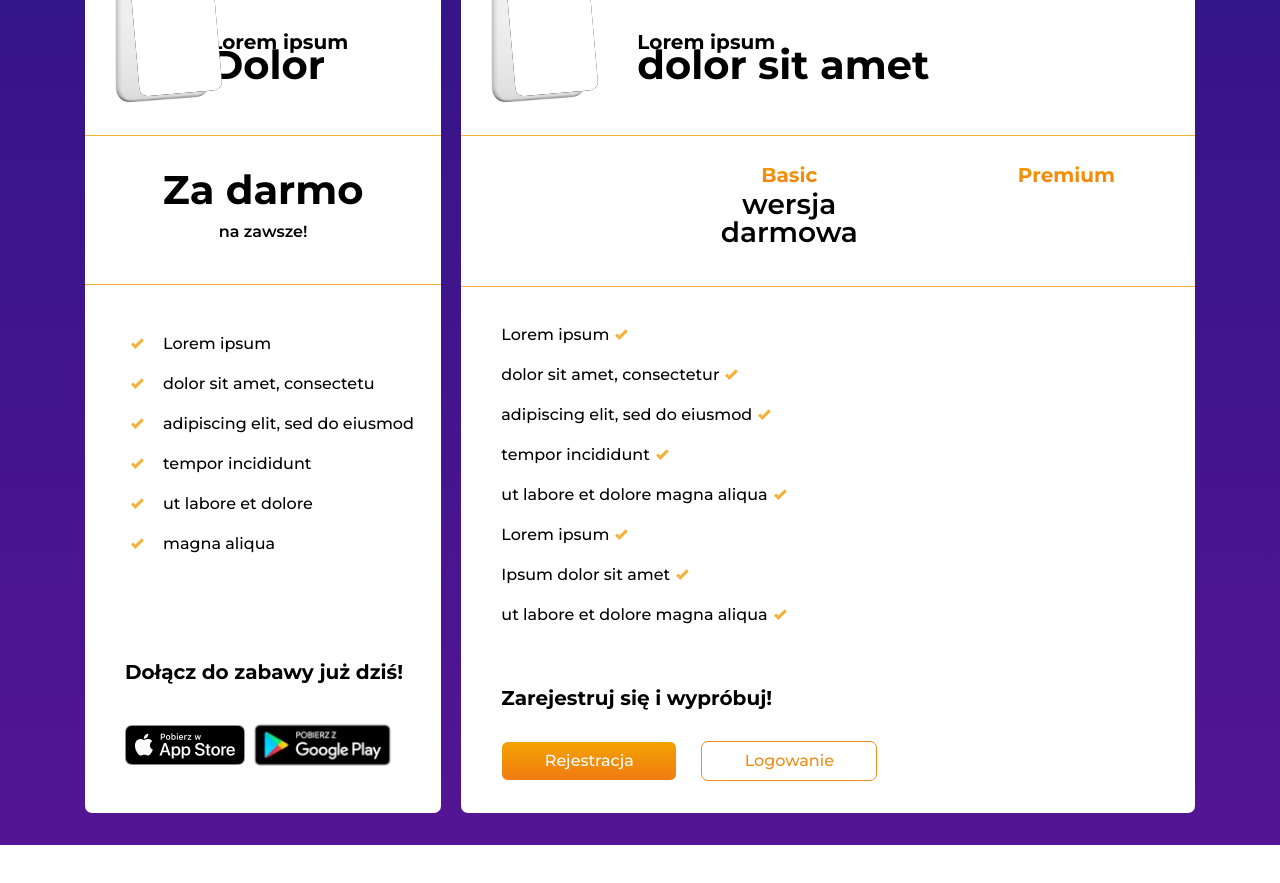
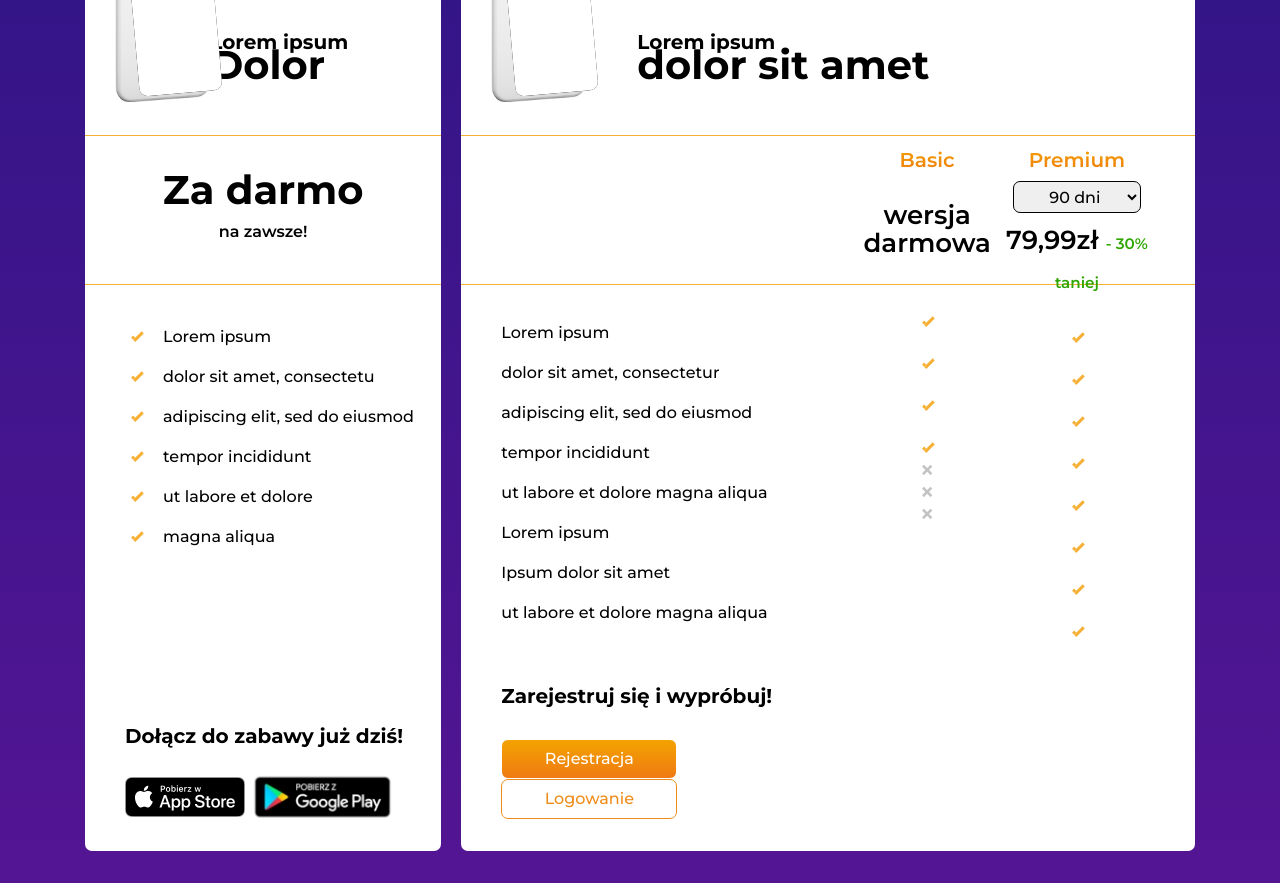
Before and after one commit to HubertOkonski/LandingPage, a React (Create React App) app: page / in a window 1280 px wide. Shown: the part 2880-3763 px from the top of the page. Before the commit the page ends 3725 px from the top, so only its background shows below. Built offline with nearby package versions, Linux system fonts and the light colour scheme.

Commit message:
before grid

```diff
--- a/src/App.scss
+++ b/src/App.scss
@@ -344,22 +344,35 @@ body {
   }
 }
 .sm-box {
+  transform: translate(0, -9.25rem);
+  margin-top: 0.5rem;
+  text-align: center;
+  font-weight: 600;
+  font-size: 1.625rem;
   p:nth-child(1) {
-    font-size: 1.25rem !important;
+    font-size: 1.25rem;
     background: -webkit-linear-gradient(#f3a300, #f07a13);
     -webkit-background-clip: text;
     -webkit-text-fill-color: transparent;
   }
   p:nth-child(2) {
-    font-size: 1.75rem !important;
     line-height: 1.75rem;
     background-clip: unset;
     background: none;
   }
 }
+.basic {
+  p {
+    margin-bottom: 1.65rem;
+  }
+}
+.flexbox-container {
+  display: flex;
+  justify-content: space-between;
+}
 .part-two-boxlg {
   display: flex;
-  padding: 0;
+  padding: 4.6rem;
   justify-content: flex-end;
   div {
     padding: 1.5rem 5rem;
@@ -380,6 +393,7 @@ body {
   background: -webkit-linear-gradient(#f3a300, #f07a13) !important;
 }
 .lg-button {
+  margin-right: 0;
   border: 1px solid #ee8c19 !important;
   color: #ee8c19 !important;
   background: transparent;
@@ -390,11 +404,59 @@ body {
 .sm-box-list {
   height: calc(100% - 19.125rem);
   display: flex;
-  padding-top: 0rem;
+  padding-top: 2rem;
   flex-direction: column;
-  justify-content: space-around;
+  justify-content: space-between;
 }
-
+.join-apps-box {
+  padding-bottom: 1.5rem;
+  p {
+    margin-bottom: 1rem !important;
+  }
+}
+.premium {
+  padding-right: 2rem;
+  p {
+    margin-bottom: 0;
+  }
+}
+.checkmark-container {
+  display: flex;
+  flex-direction: column;
+  align-items: center;
+  .checkmark:nth-child(1) {
+    margin-top: 1.75rem !important;
+  }
+  .checkmark:nth-child(n + 1) {
+    margin-top: 1.25rem;
+  }
+  span {
+    margin-right: 0 !important;
+  }
+}
+.times {
+  width: 22px;
+  height: 22px;
+  display: flex;
+  justify-content: center;
+  align-items: center;
+  color: #c3c3c3;
+}
+#hall {
+  padding-left: 0.5rem;
+  border-radius: 7px;
+  margin-bottom: 0.5rem;
+  border: 1px solid black;
+  outline: none;
+  width: 8rem;
+  height: 2rem;
+  font-size: 16px;
+  text-align: center;
+}
+.sale-span {
+  font-size: 0.95rem;
+  color: #2fa600;
+}
 @media (min-width: 1450px) {
   .wider {
     max-width: 1450px !important;
--- a/src/components/PricingBoxLg.js
+++ b/src/components/PricingBoxLg.js
@@ -11,58 +11,63 @@ function PricingBoxLg() {
         </span>
         <Phone />
       </div>
-      <div className="pricing-box-header part-two-pricing part-two-boxlg">
+      <div className="pricing-box-header part-two-pricing part-two-boxlg"></div>
+      <div className="flexbox-container">
+        <div className="list-container">
+          <ul>
+            <li>Lorem ipsum</li>
+            <li>dolor sit amet, consectetur</li>
+            <li>adipiscing elit, sed do eiusmod</li>
+            <li>tempor incididunt</li>
+            <li>ut labore et dolore magna aliqua</li>
+            <li>Lorem ipsum</li>
+            <li>Ipsum dolor sit amet</li>
+            <li>ut labore et dolore magna aliqua</li>
+          </ul>
+          <footer className="register-try-box">
+            <div className="buttons-container">
+              <p>Zarejestruj się i wypróbuj!</p>
+              <button className="rg-button">Rejestracja</button>
+              <button className="lg-button">Logowanie</button>
+            </div>
+          </footer>
+        </div>
         <div className="basic sm-box">
           <p>Basic</p>
           <p>
             wersja <br /> darmowa
           </p>
+          <div className="checkmark-container">
+            <Checkmark />
+            <Checkmark />
+            <Checkmark />
+            <Checkmark />
+            <span className="times"> &#215;</span>
+            <span className="times"> &#215;</span>
+            <span className="times"> &#215;</span>
+          </div>
         </div>
         <div className="premium sm-box">
           <p>Premium</p>
+          <select name="hall" id="hall" value="0">
+            <option>90 dni</option>
+            <option>60 dni</option>
+            <option>30 dni</option>
+          </select>
+          <p>
+            79,99zł <span className="sale-span">- 30% taniej</span>{" "}
+          </p>
+          <div className="checkmark-container">
+            <Checkmark />
+            <Checkmark />
+            <Checkmark />
+            <Checkmark />
+            <Checkmark />
+            <Checkmark />
+            <Checkmark />
+            <Checkmark />
+          </div>
         </div>
-      </div>
-      <div className="list-container">
-        <ul>
-          <li>
-            Lorem ipsum <Checkmark />
-          </li>
-          <li>
-            dolor sit amet, consectetur
-            <Checkmark />
-          </li>
-          <li>
-            adipiscing elit, sed do eiusmod
-            <Checkmark />
-          </li>
-          <li>
-            tempor incididunt
-            <Checkmark />
-          </li>
-          <li>
-            ut labore et dolore magna aliqua
-            <Checkmark />
-          </li>
-          <li>
-            Lorem ipsum
-            <Checkmark />
-          </li>
-          <li>
-            Ipsum dolor sit amet
-            <Checkmark />
-          </li>
-          <li>
-            ut labore et dolore magna aliqua
-            <Checkmark />
-          </li>
-        </ul>
-        <footer className="register-try-box">
-          <div className="buttons-container">
-            <p>Zarejestruj się i wypróbuj!</p>
-            <button className="rg-button">Rejestracja</button>
-            <button className="lg-button">Logowanie</button>
-          </div>
-        </footer>
       </div>
     </div>
   );
```
